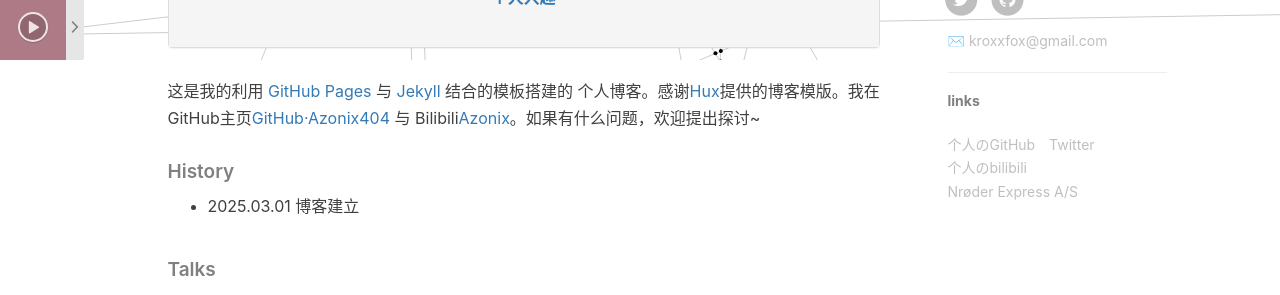
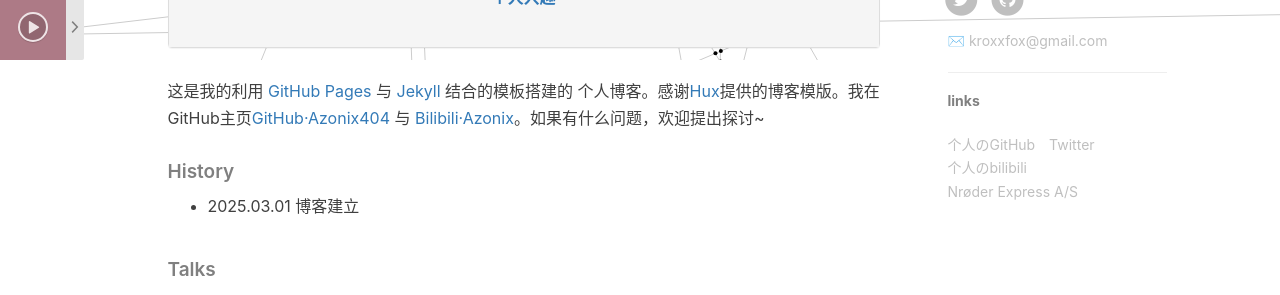
Before and after one commit to 1tonce/1tonce.github.io, a Jekyll site: the page built from about.html, in a window 1280 px wide. Shown: the part 840-1135 px from the top of the page. Built offline with Jekyll 4.4.1, drawn with Linux system fonts in a browser that asks for light colours; nearby versions of some CDN libraries; comment, search, counter and statistics services are not loaded.

```diff
--- a/about.html
+++ b/about.html
@@ -44,7 +44,7 @@ header-img: "img/index.png"
 </div>
 
 
-    <p>这是我的利用 <a href="https://pages.github.com/">GitHub Pages</a> 与 <a href="http://jekyll.com.cn/">Jekyll</a> 结合的模板搭建的 个人博客。感谢<a href="https://github.com/Huxpro/huxpro.github.io">Hux</a>提供的博客模版。我在GitHub主页<a href="https://github.com/Azonix404">GitHub·Azonix404</a> 与 Bilibili<a href="https://space.bilibili.com/441409711">Azonix</a>。如果有什么问题，欢迎提出探讨~</p>
+    <p>这是我的利用 <a href="https://pages.github.com/">GitHub Pages</a> 与 <a href="http://jekyll.com.cn/">Jekyll</a> 结合的模板搭建的 个人博客。感谢<a href="https://github.com/Huxpro/huxpro.github.io">Hux</a>提供的博客模版。我在GitHub主页<a href="https://github.com/Azonix404">GitHub·Azonix404</a> 与 <a href="https://space.bilibili.com/441409711">Bilibili·Azonix</a>。如果有什么问题，欢迎提出探讨~</p>
 
     <p></p>
 
```
